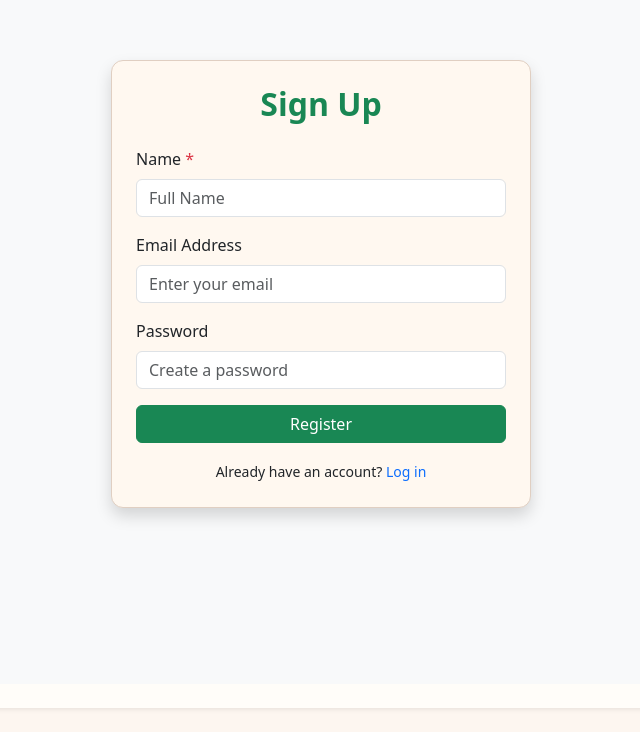
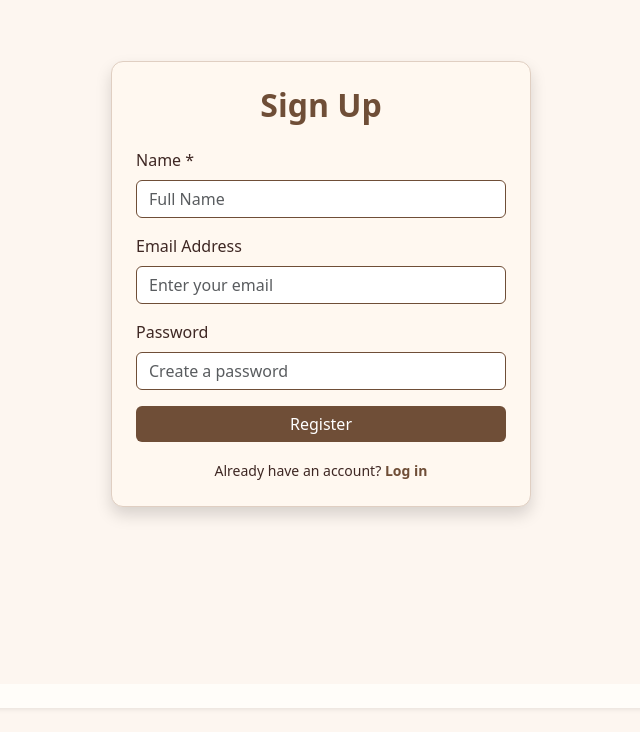
Before and after one commit to Maithili-007/AiPowered-jobTracker, a React (Vite) app in the folder HuntPilot_frontend/: page /signup in a window 1280 px wide. Shown: the part 164-896 px from the top of the page, without its empty margins (319-959 px from the left). Built offline with nearby package versions, Linux system fonts and the light colour scheme.

Commit message:
updated styling

```diff
--- a/HuntPilot_frontend/src/Login.jsx
+++ b/HuntPilot_frontend/src/Login.jsx
@@ -24,22 +24,22 @@ export default function Login() {
       }
     }
   };
-  return (
-  <div className="container d-flex align-items-center justify-content-center min-vh-100 bg-light">
+return (
+  <div className="container d-flex align-items-center justify-content-center min-vh-100 bg-cream">
     <div className="card shadow p-4 w-100" style={{ maxWidth: "420px" }}>
       {/* Title */}
-      <h2 className="mb-4 text-center fw-bold text-primary">Sign In</h2>
+      <h2 className="mb-4 text-center fw-bold text-coffee">Sign In</h2>
 
       {/* Form */}
       <form onSubmit={handleSubmit}>
         {/* Email */}
         <div className="mb-3">
-          <label htmlFor="email" className="form-label">
+          <label htmlFor="email" className="form-label text-brown-dark">
             Email Address
           </label>
           <input
             type="email"
-            className="form-control"
+            className="form-control border-coffee"
             id="email"
             name="email"
             autoComplete="email"
@@ -52,12 +52,12 @@ export default function Login() {
 
         {/* Password */}
         <div className="mb-3">
-          <label htmlFor="password" className="form-label">
+          <label htmlFor="password" className="form-label text-brown-dark">
             Password
           </label>
           <input
             type="password"
-            className="form-control"
+            className="form-control border-coffee"
             id="password"
             name="password"
             autoComplete="current-password"
@@ -69,13 +69,13 @@ export default function Login() {
         </div>
 
         {/* Login Button */}
-        <button type="submit" className="btn btn-primary w-100">
+        <button type="submit" className="btn btn-coffee w-100">
           Log In
         </button>
 
         {/* Message */}
         {message && (
-          <div className="alert alert-info mt-3 text-center p-2">
+          <div className="alert bg-sand mt-3 text-center p-2 border-coffee text-brown-dark">
             {message}
           </div>
         )}
@@ -83,9 +83,12 @@ export default function Login() {
 
       {/* Redirect */}
       <div className="text-center mt-3">
-        <small>
+        <small className="text-brown-dark">
           Don&apos;t have an account?{" "}
-          <Link to="/signup" className="text-decoration-none">
+          <Link
+            to="/signup"
+            className="text-coffee text-decoration-none fw-semibold"
+          >
             Register here
           </Link>
         </small>
@@ -93,5 +96,4 @@ export default function Login() {
     </div>
   </div>
 );
-
 }
--- a/HuntPilot_frontend/src/Signup.jsx
+++ b/HuntPilot_frontend/src/Signup.jsx
@@ -27,25 +27,24 @@ setMessage("signup failed:"+ (err.response.data.msg? err.response.data.msg : "se
 }
 }
 };
-
 return (
-  <div className="container d-flex align-items-center justify-content-center min-vh-100 bg-light">
+  <div className="container d-flex align-items-center justify-content-center min-vh-100 bg-cream">
     <div className="card shadow p-4 w-100" style={{ maxWidth: "420px" }}>
       {/* Title */}
-      <h2 className="mb-4 text-center fw-bold text-success">Sign Up</h2>
+      <h2 className="mb-4 text-center fw-bold text-coffee">Sign Up</h2>
 
       {/* Form */}
       <form onSubmit={handleSubmit}>
         {/* Name */}
         <div className="mb-3">
-          <label htmlFor="name" className="form-label">
-            Name <span className="text-danger">*</span>
+          <label htmlFor="name" className="form-label text-brown-dark">
+            Name <span className="text-brown-dark">*</span>
           </label>
           <input
             id="name"
             name="name"
             type="text"
-            className="form-control"
+            className="form-control border-coffee"
             value={form.name}
             onChange={handleChange}
             placeholder="Full Name"
@@ -55,12 +54,12 @@ return (
 
         {/* Email */}
         <div className="mb-3">
-          <label htmlFor="email" className="form-label">
+          <label htmlFor="email" className="form-label text-brown-dark">
             Email Address
           </label>
           <input
             type="email"
-            className="form-control"
+            className="form-control border-coffee"
             id="email"
             name="email"
             autoComplete="email"
@@ -73,12 +72,12 @@ return (
 
         {/* Password */}
         <div className="mb-3">
-          <label htmlFor="password" className="form-label">
+          <label htmlFor="password" className="form-label text-brown-dark">
             Password
           </label>
           <input
             type="password"
-            className="form-control"
+            className="form-control border-coffee"
             id="password"
             name="password"
             autoComplete="new-password"
@@ -90,13 +89,13 @@ return (
         </div>
 
         {/* Register Button */}
-        <button type="submit" className="btn btn-success w-100">
+        <button type="submit" className="btn btn-coffee w-100">
           Register
         </button>
 
         {/* Message */}
         {message && (
-          <div className="alert alert-info mt-3 text-center p-2">
+          <div className="alert bg-sand mt-3 text-center p-2 border-coffee text-brown-dark">
             {message}
           </div>
         )}
@@ -104,9 +103,9 @@ return (
 
       {/* Redirect */}
       <div className="text-center mt-3">
-        <small>
+        <small className="text-brown-dark">
           Already have an account?{" "}
-          <NavLink to="/login" className="text-decoration-none">
+          <NavLink to="/login" className="text-coffee text-decoration-none fw-semibold">
             Log in
           </NavLink>
         </small>
```
